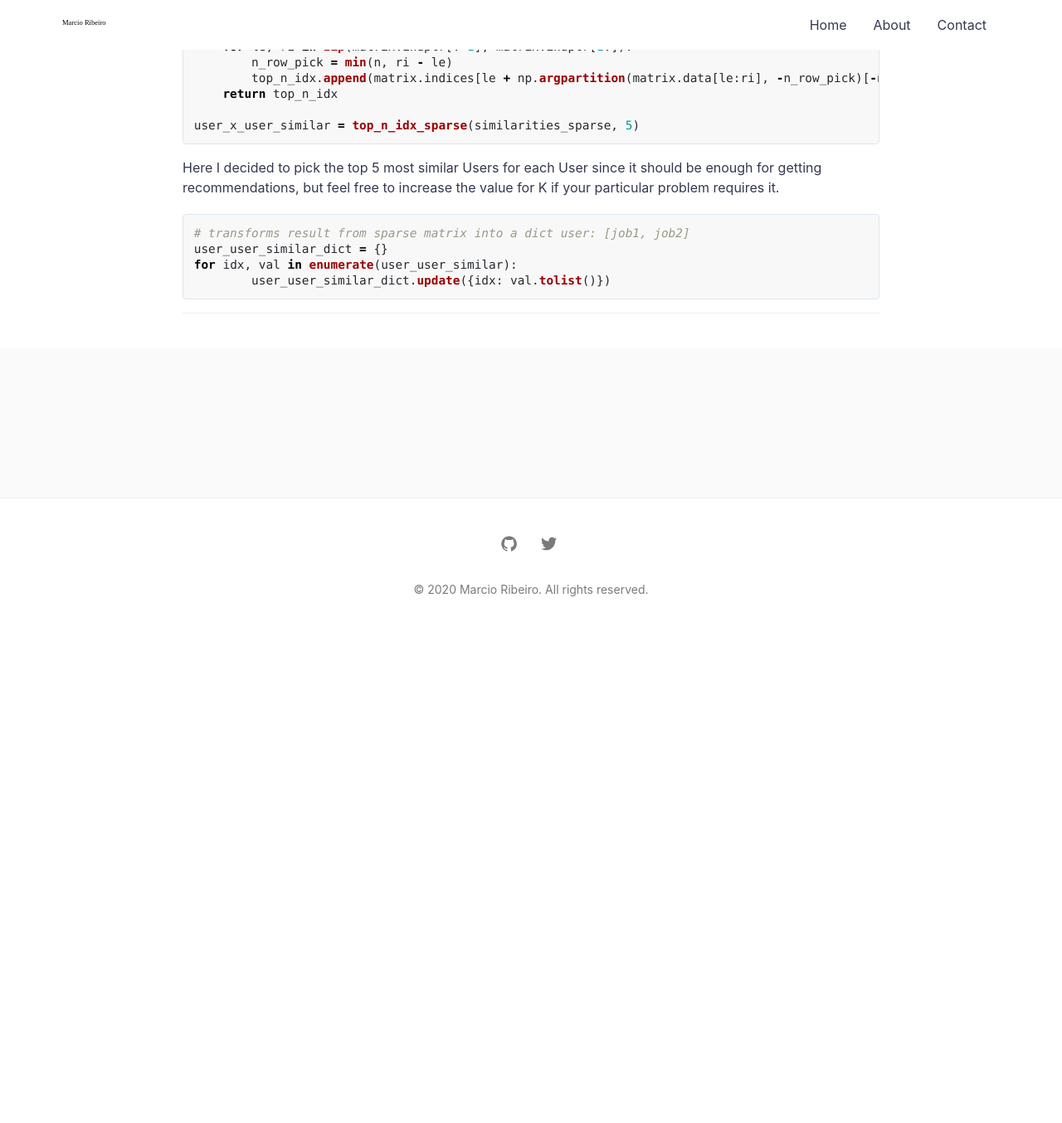
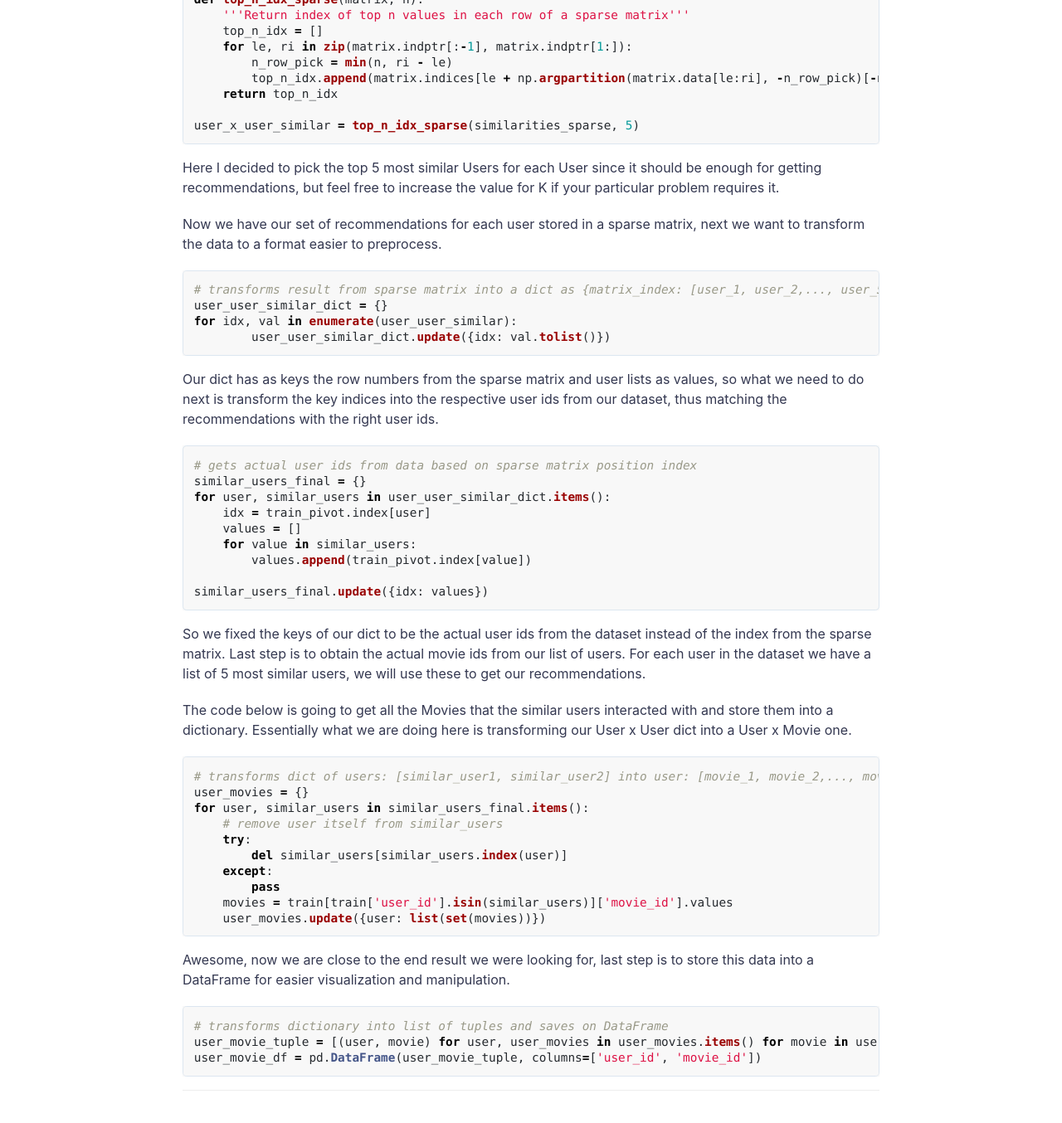
Before and after one commit to marciovai/marciovai.github.io, a Jekyll site: the page built from _posts/2020-06-21-building-a-recommendation-system-in-python.md, in a window 1280 px wide and 1400 px high, scrolled down 6990 px. Shown: the top 1354 px of the window at 83% size. Built offline with Jekyll 4.4.1, drawn with Linux system fonts in a browser that asks for light colours; comment, search, counter and statistics services are not loaded; before the commit the page ends 7756 px from its top, so only the background shows below that; some of the changed text lies outside the part shown.

Commit message:
Checkpoint

````diff
--- a/_posts/2020-06-21-building-a-recommendation-system-in-python.md
+++ b/_posts/2020-06-21-building-a-recommendation-system-in-python.md
@@ -205,9 +205,51 @@ user_x_user_similar = top_n_idx_sparse(similarities_sparse, 5)
 
 Here I decided to pick the top 5 most similar Users for each User since it should be enough for getting recommendations, but feel free to increase the value for K if your particular problem requires it.
 
+Now we have our set of recommendations for each user stored in a sparse matrix, next we want to transform the data to a format easier to preprocess.
+
 ```python
-# transforms result from sparse matrix into a dict user: [job1, job2]
+# transforms result from sparse matrix into a dict as {matrix_index: [user_1, user_2,..., user_5]}
 user_user_similar_dict = {}
 for idx, val in enumerate(user_user_similar):
         user_user_similar_dict.update({idx: val.tolist()})
 ```
+
+Our dict has as keys the row numbers from the sparse matrix and user lists as values, so what we need to do next is transform the key indices into the respective user ids from our dataset, thus matching the recommendations with the right user ids.
+
+```python
+# gets actual user ids from data based on sparse matrix position index
+similar_users_final = {}
+for user, similar_users in user_user_similar_dict.items():
+    idx = train_pivot.index[user]
+    values = []
+    for value in similar_users:
+        values.append(train_pivot.index[value])
+
+similar_users_final.update({idx: values})
+```
+
+So we fixed the keys of our dict to be the actual user ids from the dataset instead of the index from the sparse matrix. Last step is to obtain the actual movie ids from our list of users.
+For each user in the dataset we have a list of 5 most similar users, we will use these to get our recommendations.
+
+The code below is going to get all the Movies that the similar users interacted with and store them into a dictionary. Essentially what we are doing here is transforming our User x User dict into a User x Movie one.
+
+```python
+# transforms dict of users: [similar_user1, similar_user2] into user: [movie_1, movie_2,..., movie_n]
+user_movies = {}
+for user, similar_users in similar_users_final.items():
+    # remove user itself from similar_users
+    try:
+        del similar_users[similar_users.index(user)]
+    except:
+        pass
+    movies = train[train['user_id'].isin(similar_users)]['movie_id'].values
+    user_movies.update({user: list(set(movies))})
+```
+
+Awesome, now we are close to the end result we were looking for, last step is to store this data into a DataFrame for easier visualization and manipulation.
+
+```python
+# transforms dictionary into list of tuples and saves on DataFrame
+user_movie_tuple = [(user, movie) for user, user_movies in user_movies.items() for movie in user_movies]
+user_movie_df = pd.DataFrame(user_movie_tuple, columns=['user_id', 'movie_id'])
+```
````
